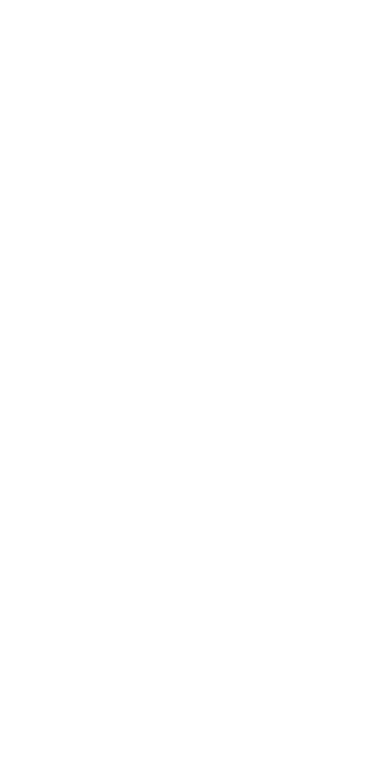
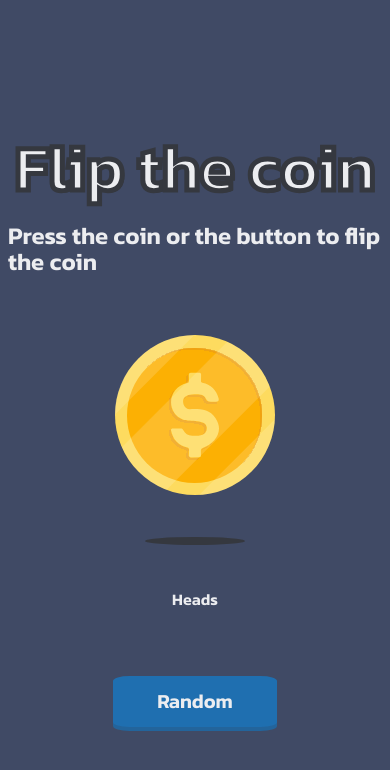
Before and after one commit to oppahero/flip-the-coin, a plain HTML site: page index.html in a window 390 px wide. Drawn offline with Linux system fonts and the light colour scheme.

Commit message:
Add: First styles for phone screen

```diff
--- a/index.html
+++ b/index.html
@@ -12,7 +12,48 @@
 
     <link rel="stylesheet" href="styles/piccalilli.css" />
     <link rel="stylesheet" href="styles/index.css" />
+
+    <link rel="preconnect" href="https://fonts.googleapis.com" />
+    <link rel="preconnect" href="https://fonts.gstatic.com" crossorigin />
+    <link
+      href="https://fonts.googleapis.com/css2?family=Kanit:wght@400;600&display=swap"
+      rel="stylesheet"
+    />
+  </head>
+  <body>
+    <main>
+      <section class="flip-coin">
+        <h1 class="flip-coin__header">Flip the coin</h1>
+        <h2 class="flip-coin__subheader">
+          Press the coin or the button to flip the coin
+        </h2>
+        <div class="coin-container">
+          <div class="coin-container__coin">
+            <div class="side coin__heads">
+              <img src="resources/heads.svg" alt="coin" />
+            </div>
+            <div class="side coin__tails">
+              <img src="resources/tails.svg" alt="coin" />
+            </div>
+          </div>
+        </div>
+        <img
+          class="coin__shadow"
+          src="resources/shadow.svg"
+          alt="coin shadow"
+        />
+        <p class="flip-coin__result">Heads</p>
+        <button class="flip-coin__button">Random</button>
+      </section>
+    </main>
+
+    <!-- <div class="author-info">
+      Coded by <a href="#">María López</a> | Challenge by
+      <a href="https://www.devchallenges.io?ref=challenge" target="_blank"
+        >devChallenges.io</a
+      >.
+    </div> -->
+
     <script src="js/index.js"></script>
-  </head>
-  <body></body>
+  </body>
 </html>
--- a/styles/index.css
+++ b/styles/index.css
@@ -0,0 +1,107 @@
+:root {
+  --bg-color: #404a65;
+  --text-color: #ecedf0;
+  --text-shadow-color: #35383f;
+  --blue: #1f6fb0;
+}
+
+* {
+  box-sizing: border-box;
+}
+
+body {
+  min-height: 100vh;
+  background-color: var(--bg-color);
+  color: var(--text-color);
+  font-family: "Kanit", sans-serif;
+  font-style: normal;
+  font-weight: 600;
+}
+
+h1,
+h2,
+p {
+  margin: 0;
+}
+
+h1 {
+  font-size: 4rem;
+}
+
+h2 {
+  font-size: 1.5rem;
+}
+
+button {
+  font-size: 1.25rem;
+  background-color: var(--blue);
+  padding: 14.5px 44px;
+  color: inherit;
+  font-weight: inherit;
+  border: none;
+  border-radius: 10%;
+  box-shadow: 0px 4px 0px 0px #23649b;
+}
+
+main {
+  min-height: inherit;
+  display: flex;
+  flex-direction: column;
+  justify-content: center;
+}
+
+.flip-coin {
+  display: flex;
+  flex-direction: column;
+  align-items: center;
+}
+
+.flip-coin__header {
+  margin-bottom: 19px;
+  text-shadow: 2px 2px 0px #35383f;
+  -webkit-text-stroke-width: 5px;
+  -webkit-text-stroke-color: #35383f;
+}
+
+.flip-coin__subheader {
+  margin-bottom: 59px;
+}
+
+.flip-coin__result {
+  margin-bottom: 65px;
+}
+
+.coin-container {
+  position: relative;
+  perspective: 500px;
+  width: 160px;
+  height: 160px;
+  margin-bottom: 42px;
+}
+
+.coin-container__coin {
+  width: 100%;
+  height: 100%;
+  position: absolute;
+  /* Permite la rotación 3D de los hijos */
+  transform-style: preserve-3d;
+  /* Duración y tipo de animación */
+  transition: transform 2s ease-in-out;
+}
+
+.side {
+  position: absolute;
+  width: 100%;
+  height: 100%;
+  /* Oculta la parte trasera cuando mira hacia otro lado */
+  backface-visibility: hidden;
+}
+
+.coin__tails {
+  /* Inicialmente la trasera está rotada 180 grados */
+  transform: rotateX(180deg);
+}
+
+.coin__shadow {
+  margin-bottom: 42px;
+}
```
